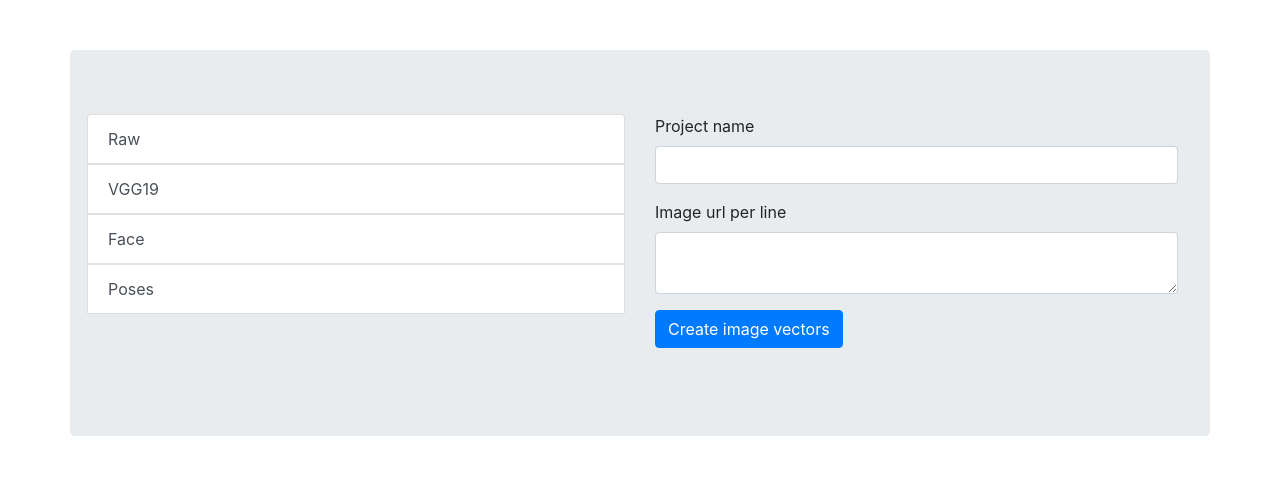
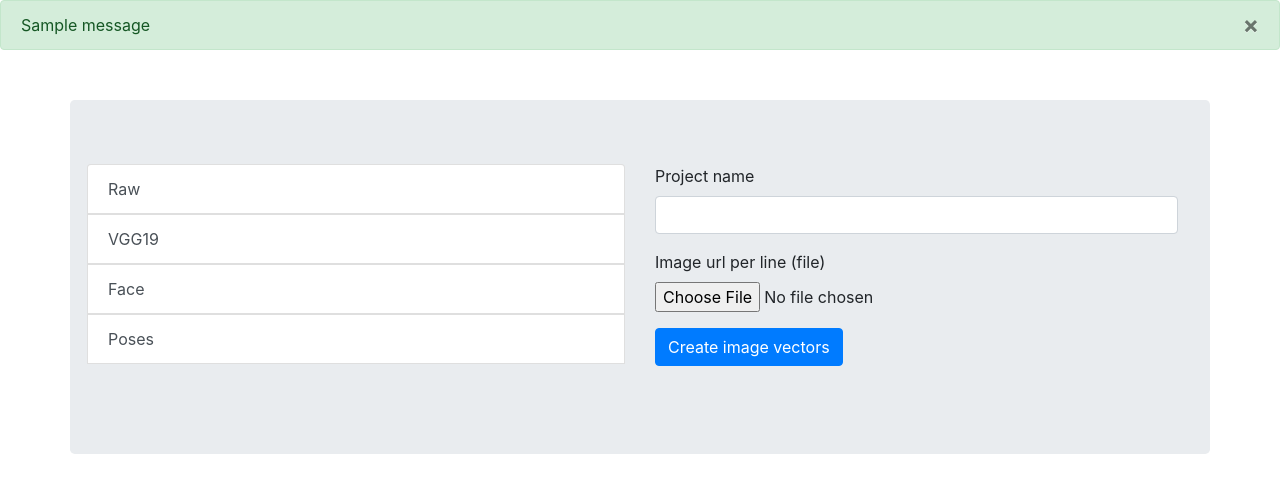
Before and after one commit to IZdigital-FAU/imgs.ai, a Flask app: page /pipeline in a window 1280 px wide. Shown: the part 56-549 px from the top of the page. Run offline with Flask 2, Linux system fonts and the light colour scheme; a user stored in the database is signed in; tables that the repository leaves empty hold one stand-in row (values such as "Sample post"); one stand-in notice (Sample message) is shown; parts of the project's set-up code (start-up, migrations or seed data) failed here and were passed over; some libraries are stand-ins or nearby versions.

Commit message:
finalise embedder form; intuitive frontend

```diff
--- a/app/forms.py
+++ b/app/forms.py
@@ -41,6 +41,6 @@ class LoginForm(FlaskForm):
 
 class EmbedderForm(FlaskForm):
     projectName = StringField('Project name', validators=[DataRequired()])
-    urlPerLine = TextAreaField('Image url per line', validators=[DataRequired()])
-    # urlPerLineFile = FileField('Image url per line (file)')
+    # urlPerLine = TextAreaField('Image url per line', validators=[DataRequired()])
+    urlPerLineFile = FileField('Image url per line (file)', render_kw={'accept': '.csv,.txt'})
     submit = SubmitField("Create image vectors", render_kw={"class": "btn btn-primary", "onclick": "submitActive()"})
--- a/app/routes.py
+++ b/app/routes.py
@@ -213,14 +213,15 @@ def pipeline():
 
     if request.method == "POST":
         loading = True
-        print(request.form)
+        log.debug(request.form)
 
         for key, value in request.form.items():
-            if key in ('csrf_token', 'projectName', 'urlPerLine', 'submit'):
+            if key in ('csrf_token', 'projectName', 'urlPerLineFile', 'submit'):
                 continue
 
             # Does not work for VGG19, bc no featureLength parameter
             if ':' not in key: #includes setting
+                log.debug(key)
                 embedder, setting = key.split('.')
                 embedder_factory.set_params(embedder_data[embedder]['data'], setting, int(value))
                 embedder_data[embedder]['active'] = True
@@ -240,14 +241,13 @@ def pipeline():
         if not os.path.isdir(model_folder):
             os.mkdir(model_folder)
 
-        url_file = os.path.join(model_folder, project_name) + ".csv"
+        # Handle url file
+        url_fpath = os.path.join(model_folder, project_name) + ".csv"
+        log.debug(request.files)
+        url_file = request.files['urlPerLineFile']
+        url_file.save(url_fpath)
 
-        for img_url in request.form['urlPerLine'].split():
-            with open(url_file, 'a') as csv:
-                csv.write(f',{img_url}\n')
-
-        make_model(model_folder=model_folder, embedders=embedder_data, data_root=url_file)
+        make_model(model_folder=model_folder, embedders=embedder_data, data_root=url_fpath)
         flash('Successfully created image vectors')
 
-    print(embedder_data)
     return render_template('pipeline_composition.html', embedders=embedder_data, reducers=reducers, form=form, loading=loading)
--- a/app/templates/layout.html
+++ b/app/templates/layout.html
@@ -31,6 +31,12 @@
 
 <body>
 	{% include "navbar.html" %}
+	{% for message in get_flashed_messages() %}
+	<div class="alert alert-success">
+		<button type="button" class="close" data-dismiss="alert">&times;</button>
+		{{ message }}
+	</div>
+	{% endfor %}
 	{% from "bootstrap/form.html" import render_form, render_field %}
 		<div style="display:block; top:50%; right:50%; position:fixed; z-index: 999" class="spinner-border text-primary mx-auto" role="status" id="loading"></div>
 
--- a/app/templates/pipeline_composition.html
+++ b/app/templates/pipeline_composition.html
@@ -2,6 +2,10 @@
 {% block title %}Build your own pipeline{{title}}{% endblock %}
 
 {% block content %}
+{% for message in messages %}
+      <li>{{ message }}</li>
+{% endfor %}
+
 <div class="container jumbotron">
     <!-- Model selection -->
     <div class="row">
@@ -58,7 +62,7 @@
             {% endfor %}
         </ul>
         <div class="col-6">
-            <form action="{{ url_for('pipeline') }}" id="pipelineForm" method="POST">
+            <form action="{{ url_for('pipeline') }}" id="pipelineForm" method="POST" enctype="multipart/form-data">
                 {{ render_form(form) }}
             </form>
         </div>
@@ -99,6 +103,11 @@
             })
         })
         $('#pipelineForm').submit();
+
+        $(".wrapper").animate({
+			opacity: .3
+		});
+        $('#loading').show()
     }
 </script>
 {% endblock %}
--- a/config.py
+++ b/config.py
@@ -13,7 +13,7 @@ class Config(object):
     # https://stackoverflow.com/questions/33738467/how-do-i-know-if-i-can-disable-sqlalchemy-track-modifications
     SQLALCHEMY_TRACK_MODIFICATIONS = False
     UPLOADS_PATH = f"/home/{username}/imgs.ai/uploads"  # Absolute
-    MODELS_PATH = f"/home/{username}/models/models"  # Absolute
+    MODELS_PATH = f"/home/{username}/olegsModels"  # Absolute
     MODELS = [f.name for f in os.scandir(MODELS_PATH) if f.is_dir()]
     NS = ["10", "20", "30", "40", "50", "60", "70", "80", "90", "100"]
     DEFAULT_N = "30"
--- a/train.py
+++ b/train.py
@@ -209,7 +209,9 @@ def make_model(model_folder, embedders, data_root, num_workers=64, shuffle=False
     if data_root.endswith(".csv"):
         with open(data_root, "r") as f:
             meta = csv.reader(f)
+            log.debug(meta)
             for row in meta:
+                if len(row) == 1: X.append(row); continue
                 fname = row[0]
                 url = row[1]
                 X.append([fname, url] + [field for field in row[2:]])
```
Also changed, not shown: model.py (+7 -4 lines).
